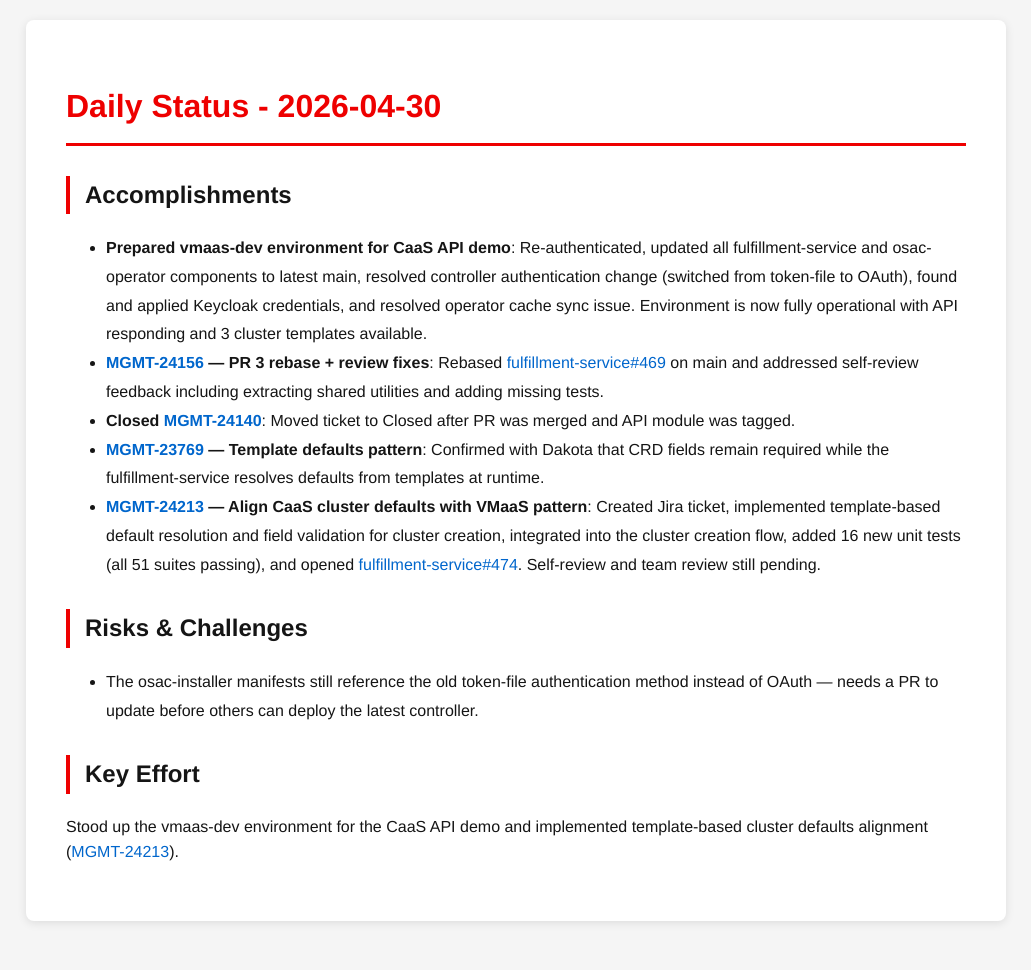
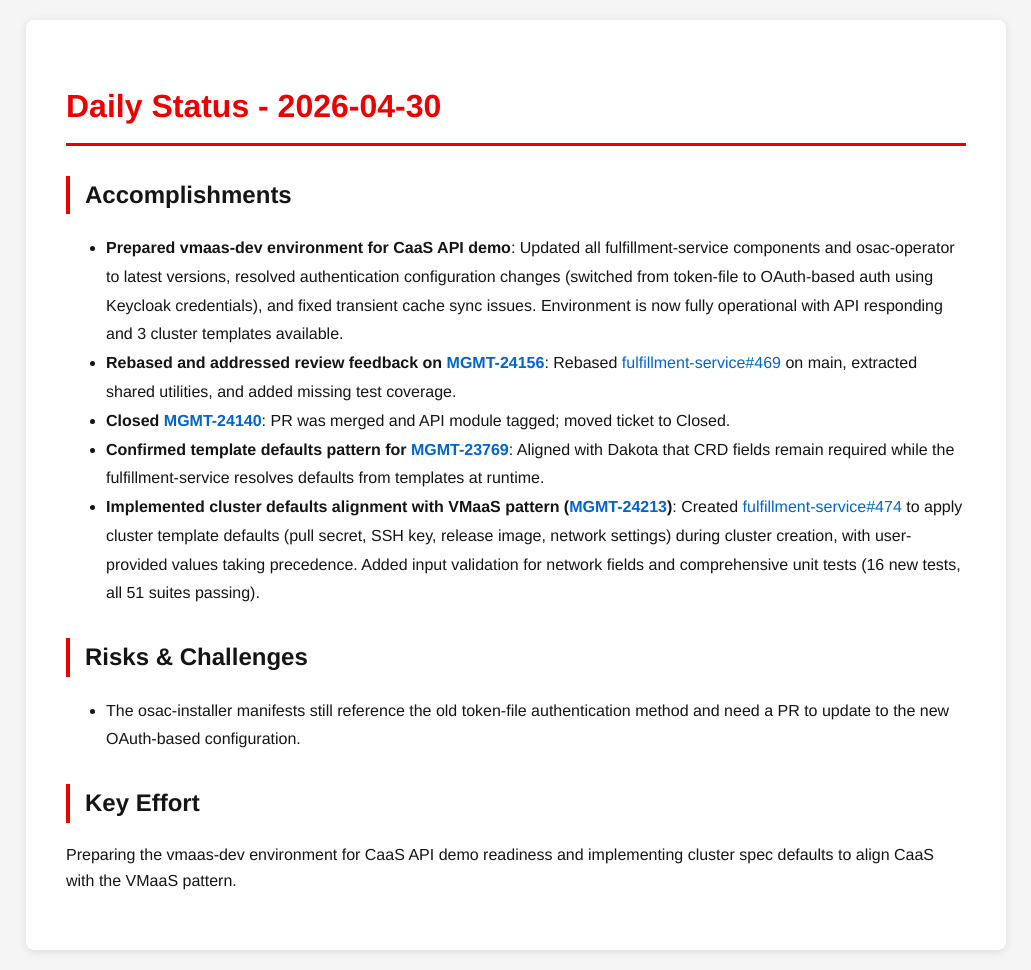
Before and after one commit to tzvatot/daily-status, a Jekyll site: the page built from 2026-04-30.md, in a window 1280 px wide. Shown: the whole page, without its empty margins (124-1155 px from the left). Built offline with Jekyll 4.4.1, drawn with Linux system fonts in a browser that asks for light colours; before the commit the page ends 941 px from its top, so only the background shows below that.

Commit message:
Daily status update - 2026-04-30

```diff
--- a/2026-04-30.md
+++ b/2026-04-30.md
@@ -7,14 +7,14 @@
 # Daily Status - 2026-04-30
 
 ## Accomplishments
-- **Prepared vmaas-dev environment for CaaS API demo**: Re-authenticated, updated all fulfillment-service and osac-operator components to latest main, resolved controller authentication change (switched from token-file to OAuth), found and applied Keycloak credentials, and resolved operator cache sync issue. Environment is now fully operational with API responding and 3 cluster templates available.
-- **[MGMT-24156](https://issues.redhat.com/browse/MGMT-24156) — PR 3 rebase + review fixes**: Rebased [fulfillment-service#469](https://github.com/osac-project/fulfillment-service/pull/469) on main and addressed self-review feedback including extracting shared utilities and adding missing tests.
-- **Closed [MGMT-24140](https://issues.redhat.com/browse/MGMT-24140)**: Moved ticket to Closed after PR was merged and API module was tagged.
-- **[MGMT-23769](https://issues.redhat.com/browse/MGMT-23769) — Template defaults pattern**: Confirmed with Dakota that CRD fields remain required while the fulfillment-service resolves defaults from templates at runtime.
-- **[MGMT-24213](https://issues.redhat.com/browse/MGMT-24213) — Align CaaS cluster defaults with VMaaS pattern**: Created Jira ticket, implemented template-based default resolution and field validation for cluster creation, integrated into the cluster creation flow, added 16 new unit tests (all 51 suites passing), and opened [fulfillment-service#474](https://github.com/osac-project/fulfillment-service/pull/474). Self-review and team review still pending.
+- **Prepared vmaas-dev environment for CaaS API demo**: Updated all fulfillment-service components and osac-operator to latest versions, resolved authentication configuration changes (switched from token-file to OAuth-based auth using Keycloak credentials), and fixed transient cache sync issues. Environment is now fully operational with API responding and 3 cluster templates available.
+- **Rebased and addressed review feedback on [MGMT-24156](https://issues.redhat.com/browse/MGMT-24156)**: Rebased [fulfillment-service#469](https://github.com/osac-project/fulfillment-service/pull/469) on main, extracted shared utilities, and added missing test coverage.
+- **Closed [MGMT-24140](https://issues.redhat.com/browse/MGMT-24140)**: PR was merged and API module tagged; moved ticket to Closed.
+- **Confirmed template defaults pattern for [MGMT-23769](https://issues.redhat.com/browse/MGMT-23769)**: Aligned with Dakota that CRD fields remain required while the fulfillment-service resolves defaults from templates at runtime.
+- **Implemented cluster defaults alignment with VMaaS pattern ([MGMT-24213](https://issues.redhat.com/browse/MGMT-24213))**: Created [fulfillment-service#474](https://github.com/osac-project/fulfillment-service/pull/474) to apply cluster template defaults (pull secret, SSH key, release image, network settings) during cluster creation, with user-provided values taking precedence. Added input validation for network fields and comprehensive unit tests (16 new tests, all 51 suites passing).
 
 ## Risks & Challenges
-- The osac-installer manifests still reference the old token-file authentication method instead of OAuth — needs a PR to update before others can deploy the latest controller.
+- The osac-installer manifests still reference the old token-file authentication method and need a PR to update to the new OAuth-based configuration.
 
 ## Key Effort
-Stood up the vmaas-dev environment for the CaaS API demo and implemented template-based cluster defaults alignment ([MGMT-24213](https://issues.redhat.com/browse/MGMT-24213)).
+Preparing the vmaas-dev environment for CaaS API demo readiness and implementing cluster spec defaults to align CaaS with the VMaaS pattern.
```
